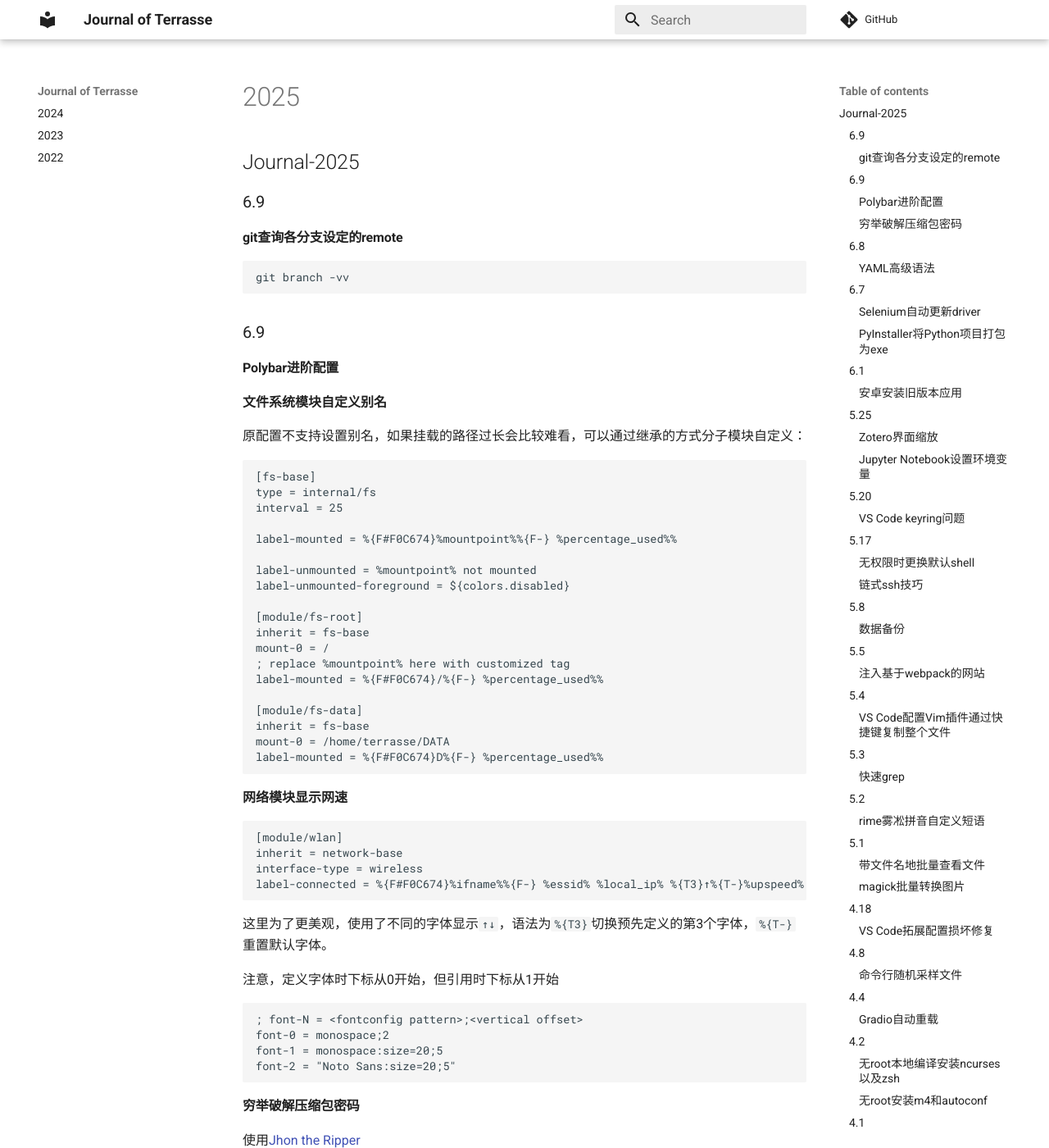
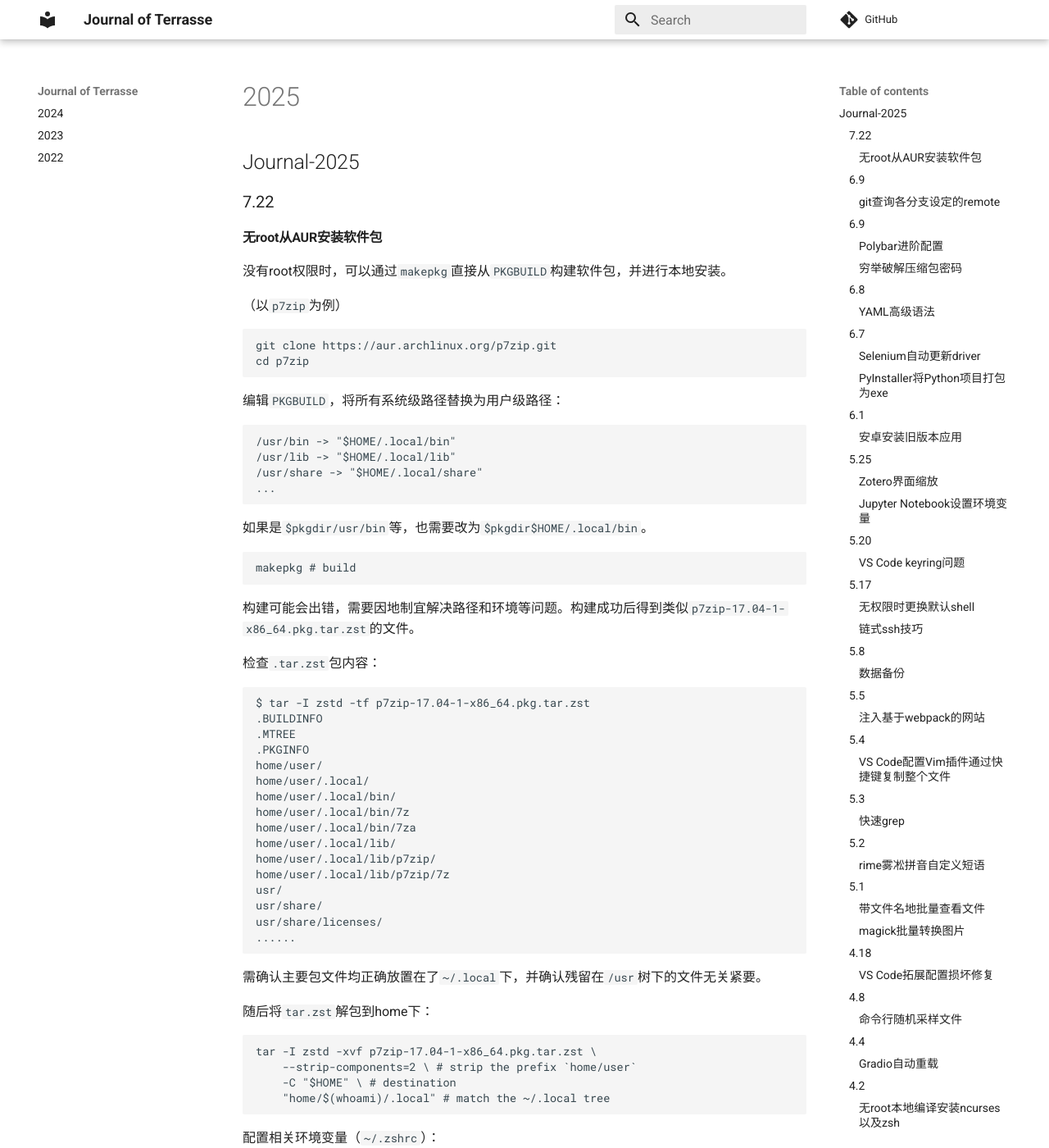
Before and after one commit to Jerry-Terrasse/journal, an MkDocs documentation site: the page built from docs/2025.md, in a window 1280 px wide and 1400 px high. Shown: the whole window at 82% size. Built offline with MkDocs 1.6.1 and Material for MkDocs 9.7.7, drawn with Linux system fonts in a browser that asks for light colours; comment, search, counter and statistics services are not loaded; some of the changed text lies outside the part shown.

Commit message:
update (Tue Jul 22 04:02:35 PM CST 2025)

````diff
--- a/docs/2025.md
+++ b/docs/2025.md
@@ -1,4 +1,79 @@
 ## Journal-2025
+
+### 7.22
+
+#### 无root从AUR安装软件包
+
+没有root权限时，可以通过`makepkg`直接从`PKGBUILD`构建软件包，并进行本地安装。
+
+（以`p7zip`为例）
+
+```shell
+git clone https://aur.archlinux.org/p7zip.git
+cd p7zip
+```
+
+编辑`PKGBUILD`，将所有系统级路径替换为用户级路径：
+
+```
+/usr/bin -> "$HOME/.local/bin"
+/usr/lib -> "$HOME/.local/lib"
+/usr/share -> "$HOME/.local/share"
+...
+```
+
+如果是`$pkgdir/usr/bin`等，也需要改为`$pkgdir$HOME/.local/bin`。
+
+```shell
+makepkg # build
+```
+
+构建可能会出错，需要因地制宜解决路径和环境等问题。构建成功后得到类似`p7zip-17.04-1-x86_64.pkg.tar.zst`的文件。
+
+检查`.tar.zst`包内容：
+
+```shell
+$ tar -I zstd -tf p7zip-17.04-1-x86_64.pkg.tar.zst
+.BUILDINFO
+.MTREE
+.PKGINFO
+home/user/
+home/user/.local/
+home/user/.local/bin/
+home/user/.local/bin/7z
+home/user/.local/bin/7za
+home/user/.local/lib/
+home/user/.local/lib/p7zip/
+home/user/.local/lib/p7zip/7z
+usr/
+usr/share/
+usr/share/licenses/
+......
+```
+
+需确认主要包文件均正确放置在了`~/.local`下，并确认残留在`/usr`树下的文件无关紧要。
+
+随后将`tar.zst`解包到home下：
+
+```shell
+tar -I zstd -xvf p7zip-17.04-1-x86_64.pkg.tar.zst \
+    --strip-components=2 \ # strip the prefix `home/user`
+    -C "$HOME" \ # destination
+    "home/$(whoami)/.local" # match the ~/.local tree
+```
+
+配置相关环境变量（`~/.zshrc`）：
+
+```shell
+export PATH="$HOME/.local/bin:$PATH"
+export MANPATH="$HOME/.local/share/man:$MANPATH"
+```
+
+验证：
+
+```shell
+7z --help
+```
 
 ### 6.9
 
````
